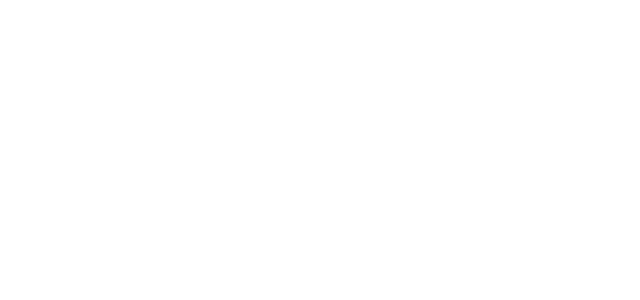
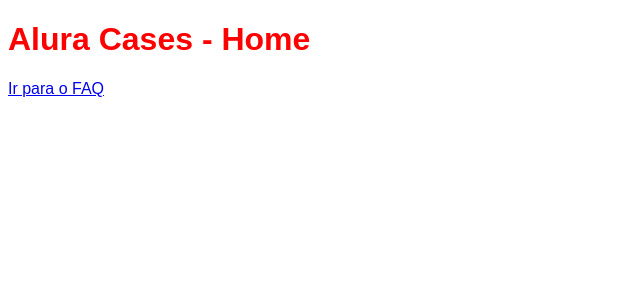
Before and after one commit to leonardodiasc/nextJs, a Next.js app: page / in a window 1280 px wide. Shown: the top 300 px of the page, without its empty margins (0-640 px from the left). Built offline with nearby package versions, Linux system fonts and the light colour scheme.

Commit message:
adicionado theme.js

```diff
--- a/package.json
+++ b/package.json
@@ -4,6 +4,9 @@
   "main": "index.js",
   "license": "MIT",
   "dependencies": {
+    "@fortawesome/fontawesome-svg-core": "^6.3.0",
+    "@fortawesome/free-solid-svg-icons": "^6.3.0",
+    "@fortawesome/react-fontawesome": "^0.2.0",
     "next": "^13.2.3",
     "react": "^18.2.0",
     "react-dom": "^18.2.0"
--- a/pages/index.js
+++ b/pages/index.js
@@ -2,7 +2,7 @@
 import React from 'react';
 function GlobalStyle(){
     return (
-        <style jsx>{`
+        <style jsx global>{`
             body{
                 font-family: sans-serif;
             }
@@ -26,12 +26,11 @@
 export default function HomePage(){
     return(
         <div>
-            <GlobalStyle>
+            <GlobalStyle/>
                 <Title as="h1">Alura Cases - Home</Title>
                 <Link href="/faq">
                     Ir para o FAQ
                 </Link>
-            </GlobalStyle>
         </div>
 
     )
--- /dev/null
+++ b/src/theme/theme.js
@@ -0,0 +1,41 @@
+import { theme } from '../../../theme/theme';
+import { Box, Text } from '../../../theme/components';
+
+export default function Footer() {
+  return (
+    <Box
+      as="footer"
+      styleSheet={{
+        backgroundColor: theme.colors.neutral[900]
+      }}
+    >
+      <Box
+        styleSheet={{
+          overflow:"hidden",
+          maxWidth: theme.space.xcontainer_xl,
+          marginLeft: "auto",
+          marginRight:"auto",
+          paddingVertical:{
+            xs: theme.space.x12,
+          },
+          paddingHorizontal:{
+            xs: theme.space.x4,
+            sm: theme.space.x6,
+            lg: theme.space.x8,
+          },
+        }}
+      >
+        <Text
+          as="p"
+          styleSheet={{
+            textVariant: theme.typography.variants.body3,
+            textAlign: "center",
+            color: theme.colors.neutral[400],
+          }}
+        >
+          &copy; {new Date().getFullYear()} DevSoutinho. Todos os direitos reservados.
+        </Text>
+      </Box>
+    </Box>
+  )
+}
```
Also changed, not shown: src/theme/GlobalStyle.js (added), 1 other file (tests, documents, lock files or other folders).
